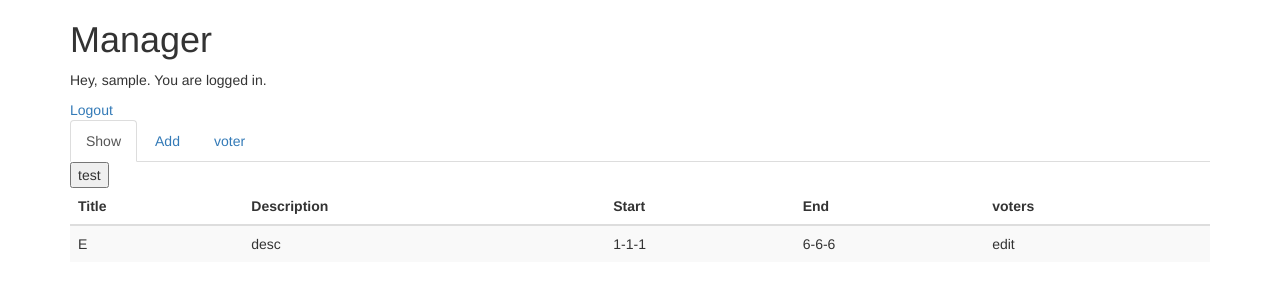
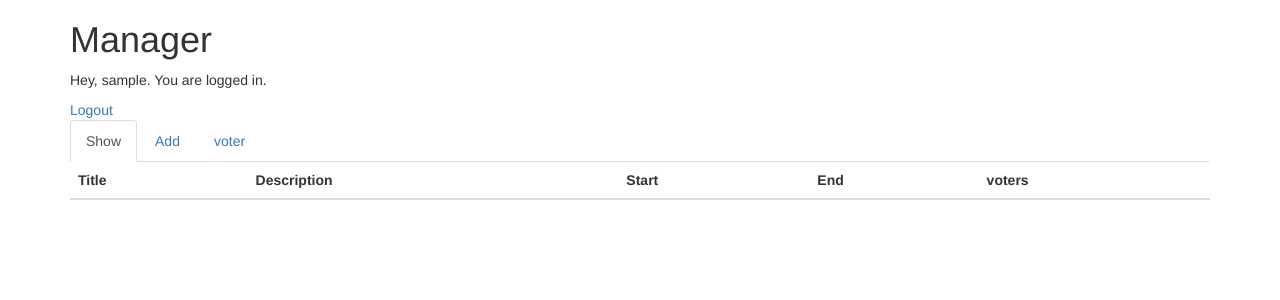
Before and after one commit to BrianOn99/pollpoll2720, a PHP site: page /www_poll/index.php in a window 1280 px wide. Shown: the top 300 px of the page. Run offline with PHP 8.4, Linux system fonts and the light colour scheme; the visitor is signed in with stand-in values (Sample User, id 1); data that the repository does not hold is empty; some libraries are stand-ins or nearby versions.

Commit message:
debug code cleaning

```diff
--- a/views/logged_in.php
+++ b/views/logged_in.php
@@ -15,7 +15,6 @@
   <div class="tab-content">
     <div role="tabpanel" class="tab-pane active" id="list">
 
-      <button id="testbtn">test</button>
       <table class="table table-striped" id="etable">
         <thead>
           <tr>
@@ -27,13 +26,6 @@
           </tr>
         </thead>
         <tbody>
-        <tr>
-          <td>E</td>
-          <td>desc</td>
-          <td>1-1-1</td>
-          <td>6-6-6</td>
-          <td>edit</td>
-        </tr>
         </tbody>
       </table>
     </div>
@@ -104,8 +96,6 @@
       <button type="button" class="btn btn-primary" id="voter-submit">commit</button>
       <button type="button" class="btn btn-primary" id="voter-import">import csv</button>
       <button type="button" class="btn btn-primary" id="voter-export">export csv</button>
-      <button class="voter-edit">kkk</button>
-      <button type="button" class="btn btn-default btn-sm voter-edit">
     </div>
 </div>
 
```
